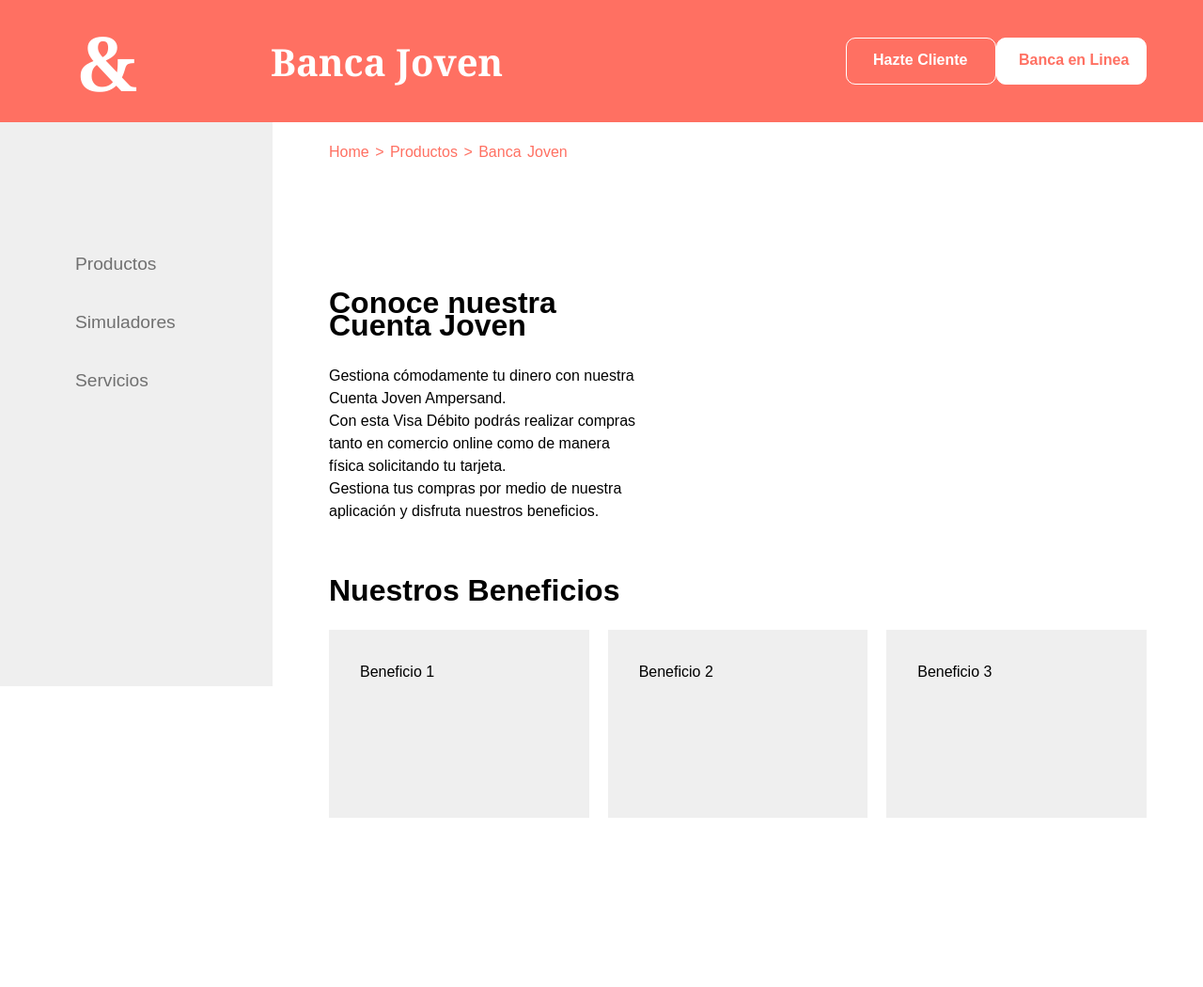
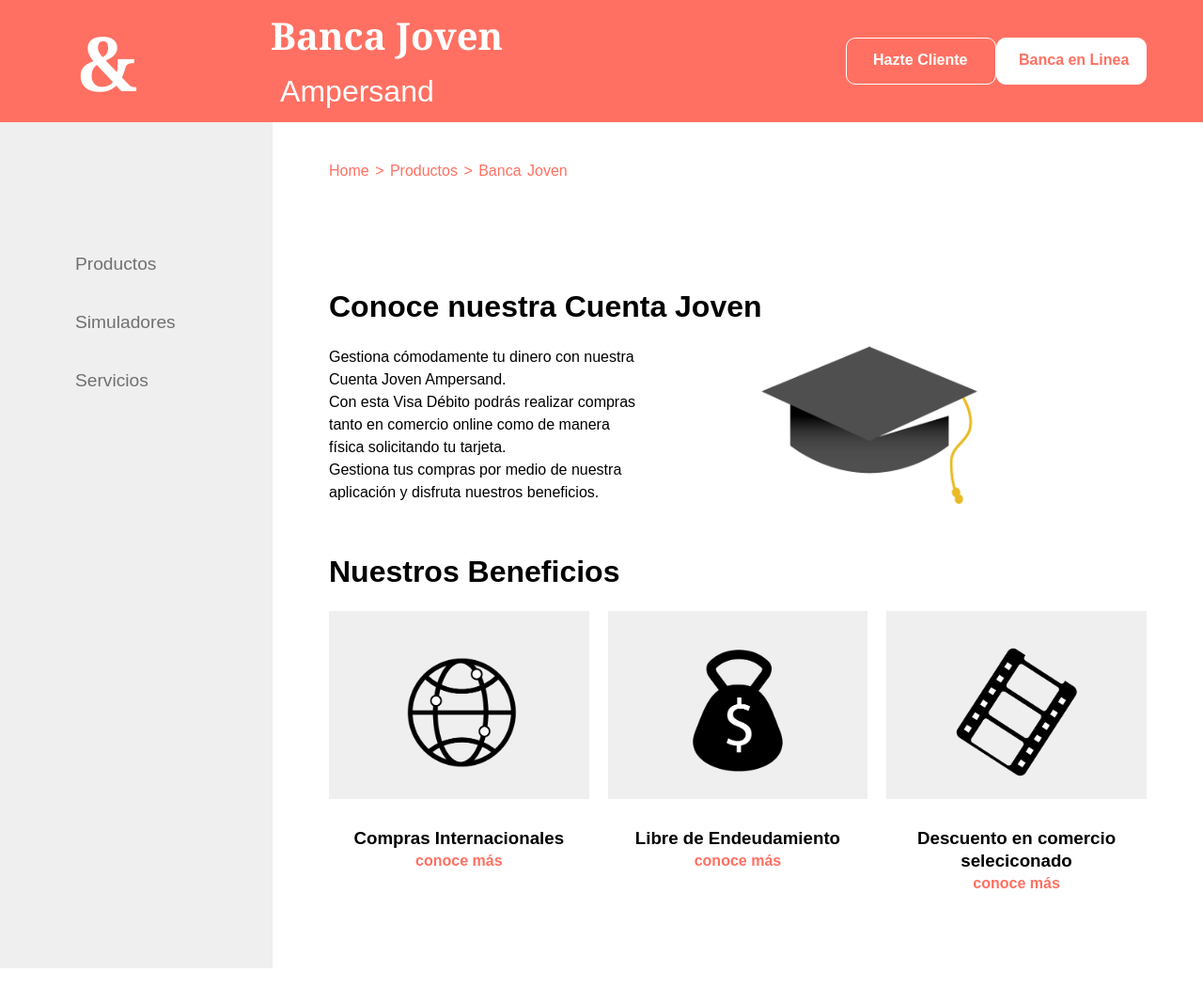
Before and after one commit to ead-codigo-2019/trabajo-final-felipe-meza, a plain HTML site: page index.html in a window 1280 px wide. Shown: the whole page at 94% size. Drawn offline with Linux system fonts and the light colour scheme.

Commit message:
Imagenes del "beneficios"

```diff
--- a/index.html
+++ b/index.html
@@ -15,7 +15,9 @@
 
                 </div>
                 <div class="center">
-                    <h1 class="main-title">Banca Joven</h1>
+                    <h1 class="main-title">Banca Joven <span>Ampersand</span>
+
+                    </h1>
                 </div>
 
                             <div class="aside">
@@ -38,6 +40,10 @@
                 </div>
             </div>
          </div>
+
+
+
+
             <div class="content">
 
                 <div class="pan">
@@ -50,11 +56,16 @@
                     <h1 class="content-title">
                         Conoce nuestra Cuenta Joven
                     </h1>
+                    <img id="licenciado" src="images/licenciado.png">
+                    <div class="caja">
                     <p>Gestiona cómodamente tu dinero con nuestra Cuenta Joven Ampersand.</p>
                     <p>Con esta Visa Débito podrás realizar compras tanto en comercio
                         online como de manera física solicitando tu tarjeta.</p>
                     <p>Gestiona tus compras por medio de nuestra aplicación y disfruta
                         nuestros beneficios.</p>
+                    </div>
+
+
                 </div>
 
                 <div class="flex">
@@ -63,13 +74,20 @@
                     </h1>
                     <div class="row">
                         <div class="column">
-                            <div class="box">Beneficio 1</div>
+                            <div class="box"><img id="beneficio" src="images/mundo.png">
+                            </div>
+                            <h3>Compras Internacionales</h3>
+                            <h4><a href="link">conoce más</a></h4>
                         </div>
                         <div class="column">
-                            <div class="box">Beneficio 2</div>
+                            <div class="box"><img id="beneficio" src="images/deuda.png"></div>
+                            <h3>Libre de Endeudamiento</h3>
+                            <h4><a href="link">conoce más</a></h4>
                         </div>
                         <div class="column">
-                            <div class="box">Beneficio 3</div>
+                            <div class="box"><img id="beneficio" src="images/cine.png"></div>
+                            <h3>Descuento en comercio seleciconado</h3>
+                            <h4><a href="link">conoce más</a></h4>
                         </div>
                     </div>
                 </div>
--- a/style.css
+++ b/style.css
@@ -18,6 +18,13 @@
 	font-family: georgia;
 	color: #fff;
 	font-size: 5rem;
+}
+
+span {
+	font-family: Arial, Helvetica, sans-serif;
+	font-weight: 100;
+	font-size: 2rem;
+	padding-left: 10px;
 }
 
 .cuadro {
@@ -84,7 +91,9 @@
 }
 
 .site-main {
-	background-color: #efefef
+	background-color: #efefef;
+	width: 290px;
+	height: 900px;
 }
 
 .nav {
@@ -111,7 +120,7 @@ li {
 .content {
 	background-color: #fff;
 	margin-left: 290px;
-	margin-top: -620px;
+	margin-top: -900px;
 	height: 900px;
 
 	padding-left: 60px;
@@ -141,8 +150,12 @@ li {
 
 .intro {
 
+	width: 100%;
+	margin-top: 120px;
+	padding-right: ;
+}
 
-	margin-top: 136px;
+.caja {
 	padding-right: 600px;
 }
 
@@ -175,3 +188,31 @@ li {
 	border: 1px solid transparent;
 	height: 200px;
 }
+
+#licenciado {
+	width: 230px;
+	float: right;
+	margin-right: 15rem;
+	margin-bottom: 2rem;
+}
+
+#beneficio {
+	width: 150px;
+	margin-left: auto;
+	margin-right: auto;
+	display: block;
+}
+
+h3 {
+	text-align: center;
+	margin-top: 30px;
+}
+
+h4 {
+	text-align: center;
+}
+
+a {
+	color:  #FF7062;
+	text-decoration: none;
+}
```
Also changed, not shown: images/cine.png (added), images/deuda.png (added), images/licenciado.png (added), images/mundo.png (added).
